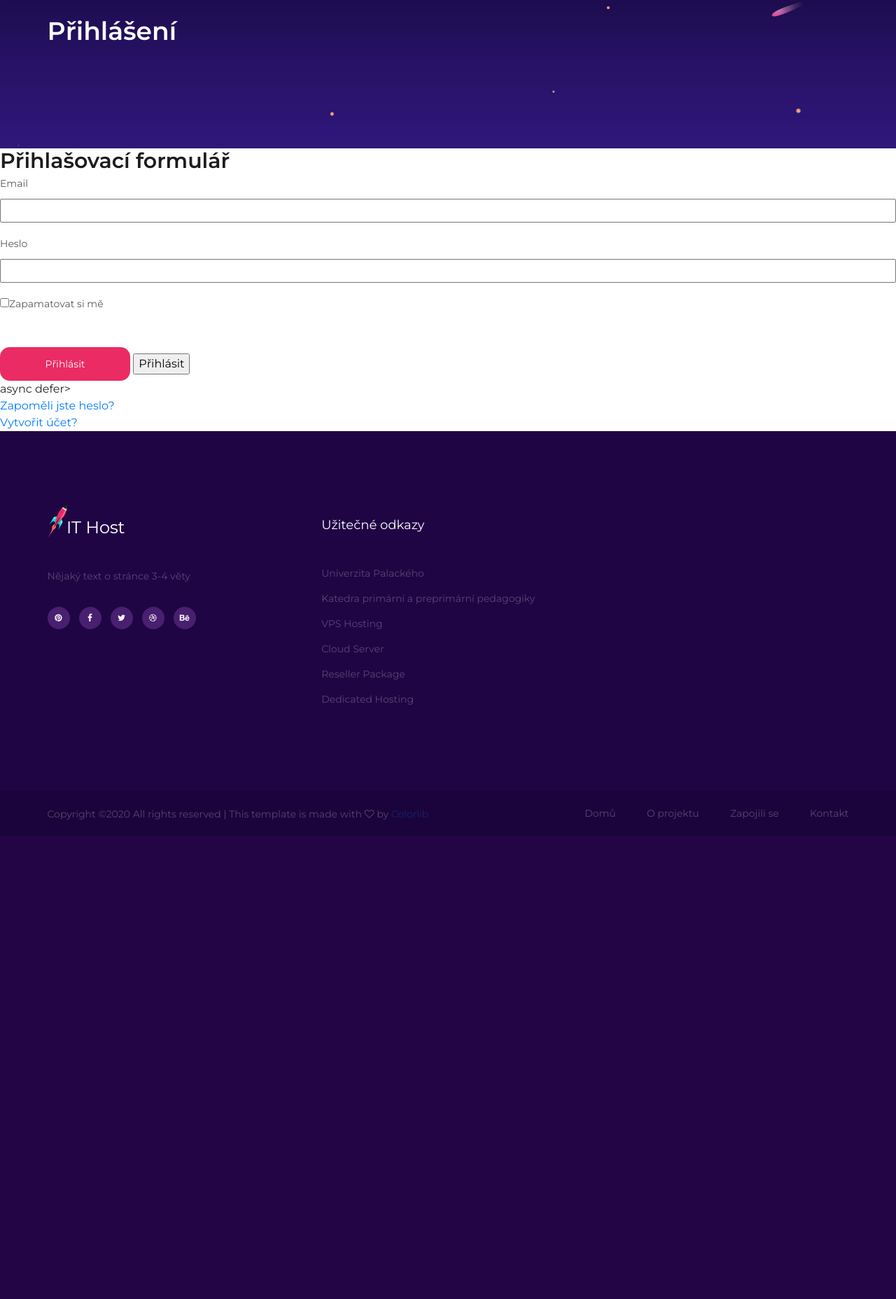
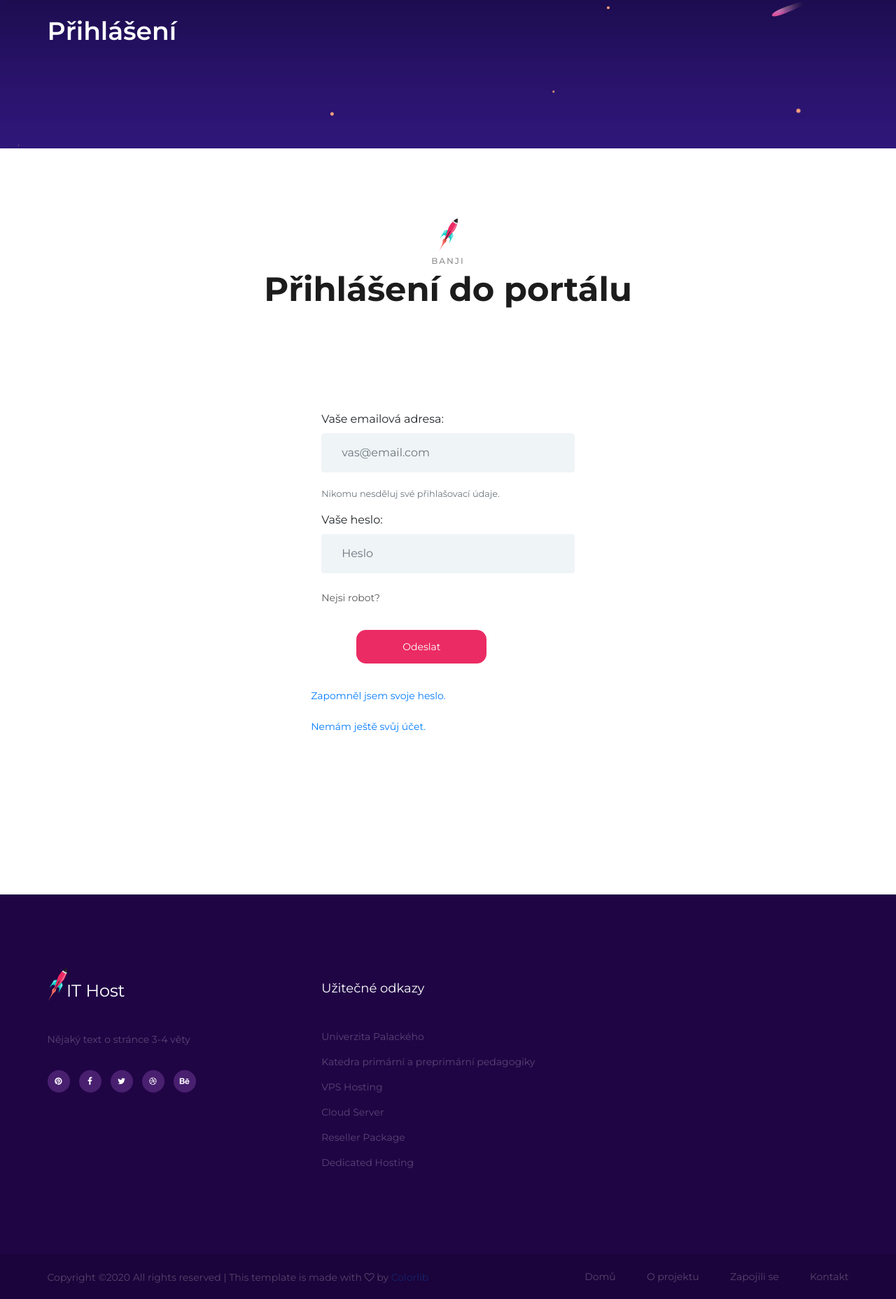
Before and after one commit to LISD20/banji, a PHP site: page /prihlaseni in a window 1280 px wide. Shown: the part 192-2048 px from the top of the page at 70% size. Before the commit the page ends 1363 px from the top, so only its background shows below. Run offline with PHP 8.4, Linux system fonts and the light colour scheme; some libraries are stand-ins or nearby versions.

Commit message:
Nastylovaná stránka pro přihlášení. Odstraněna Katastrofa od Martiny.

```diff
--- a/css/style.css
+++ b/css/style.css
@@ -1434,6 +1434,7 @@ ol {
 
 .contact-form input[type=text],
 .contact-form input[type=email],
+.contact-form input[type=password],
 .contact-form textarea {
 	width: 100%;
 	height: 56px;
--- a/pohledy/kontakt.phtml
+++ b/pohledy/kontakt.phtml
@@ -42,5 +42,5 @@
 				</div>
 			</div>
 		</div>
-		<div class="map" id="map-canvas"></div>
+		<div class="site-btn"></div>
 	</section>
--- a/pohledy/prihlaseni.phtml
+++ b/pohledy/prihlaseni.phtml
@@ -1,81 +1,73 @@
-<!--
-Ostylovat styly uvnitř template => naučit se s tím dělat, zjistit co který styl dělá.
-Vlézt do manuálu bootsrapu a bádat. Nic jiného se dělat nedá.
-Artisteer je možná dobrý nástroj, ale v tomto projektu nepoužitelný, pokud nevzeme styly co už máme.
-Nechci se tě dotknout, ale kód níže bych označil za nepoužitelný. Vůbec se v tom nevyznám. Příšerný binec s tagy.
--->
-
-<div id="art-main">
-    <div class="art-sheet clearfix">
-            <div class="art-layout-wrapper">
-                <div class="art-content-layout">
-                    <div class="art-content-layout-row">
-                        <div class="art-layout-cell art-content"><div class="art-block clearfix">
-        <div class="art-blockheader">
-            <h3 class="t">Přihlašovací formulář</h3>
+<section class="contact-section">
+    <div class="container">
+        <div class="section-title">
+            <img src="./img/section-title-icon.png" alt="#">
+            <p>Banji</p>
+            <h2>Přihlášení do portálu</h2>
         </div>
-        <div class="art-blockcontent"><form action="#" method="post" name="login" id="form-login">
-  <fieldset class="input" style="border: 0 none;">
-    <p id="form-login-username">
-      <label for="modlgn_username">Email</label>
-      <br />
-      <input id="modlgn_username" type="text" name="email" class="inputbox" alt="email" style="width:100%" />
-    </p>
-    <p id="form-login-password">
-      <label for="modlgn_passwd">Heslo</label>
-      <br />
-      <input id="modlgn_passwd" type="password" name="passwd" class="inputbox" size="18" alt="password" style="width:100%" />
-    </p>
-    <p id="form-login-remember">
-      <label class="art-checkbox">
-      <input type="checkbox" id="modlgn_remember" name="remember" value="yes" alt="Remember Me" />Zapamatovat si mě
-      </label>
-    </p>
-
-
-
-  <html>
-  <head>
-    <title>reCAPTCHA demo: Explicit render after an onload callback</title>
-    <script type="text/javascript">
-      var onloadCallback = function() {
-        grecaptcha.render('html_element', {
-          'sitekey' : '6LfyRd0UAAAAAI5RkrUfyWITFweRCVjAdODrGW2g'
-        });
-      };
-    </script>
-  </head>
-  <body>
-    <form action="http://testupol.funsite.cz/pokus/" method="POST">
-      <div id="html_element"></div>
-      <br>
-       <button class="site-btn">Přihlásit</button>
-       <input type="submit" value="Přihlásit" name="Submit" class="art-button" />
-       <div class="g-recaptcha" data-sitekey="6LeAft0UAAAAAGXjGBx00xZgrPc34l_-zIuEYqOa"></div>
-    </form>
-    <script src='https://www.google.com/recaptcha/api.js'></script>
-        async defer>
-    </script>
-
-
-
-
-
- </fieldset>
-  <ul>
-    <li>
-      <a href="#">Zapoměli jste heslo?</a>
-    </li>
-    <li>
-      <a href="#">Vytvořit účet?</a>
-    </li>
-  </ul>
-</form></div>
-</div>
+    </div>
+</section>
+<section>
+  <div class="container">
+    <div class="row">
+        <div class="col-4">
+    </div>
+    <div class="col-sm">
+        <form class="contact-form" method="post">
+            <div class="row">
+                <div class="col-md-6">
+                    <div class="form-group">
+                        <label for="exampleInputEmail1">Vaše emailová adresa:</label>
+                        <input type="email" class="form-control" id="exampleInputEmail1" aria-describedby="emailHelp" placeholder="vas@email.com">
+                        <small id="emailHelp" class="form-text text-muted">Nikomu nesděluj své přihlašovací údaje.</small>
                     </div>
                 </div>
             </div>
+            <div class="row">
+                <div class="col-md-6">
+                    <div class="form-group">
+                        <label for="exampleInputPassword1">Vaše heslo:</label>
+                        <input type="password" class="form-control" id="exampleInputPassword1" placeholder="Heslo">
+                    </div>
+                </div>
+            </div>
+            <div class="row">
+                <div class="col-md-6">
+                    <div class="form-group">
+                        <p>Nejsi robot?</p>
+                        <div class="g-recaptcha" data-sitekey="6LeAft0UAAAAAGXjGBx00xZgrPc34l_-zIuEYqOa"></div>
+                    </div>
+                </div>
+            </div>
+            <!-- Toto udělat lépe přes styly -->
+            <div class="row">
+                <div class="offset-sm-1">
+                    <p></p>
+                        <button type="submit" class="site-btn">Odeslat</button>
+                    <p></p>
+                </div>
+            </div>
+
+        </form>
+        <script src='https://www.google.com/recaptcha/api.js'></script>
+        <!-- Toto udělat lépe přes styly -->
+        <div class="row"><p></p></div>
+
+        <!-- Sekce s odkazy -->
+        <div class="row">
+            <p>
+                <a href="obnova-hesla">Zapomněl jsem svoje heslo.</a>
+            </p>
+        </div>
+            <div class="row">
+                <p>
+                    <a href="registrace">Nemám ještě svůj účet.</a>
+                </p>
+            </div>
+        </div>
     </div>
-
-</div>
+  </div>
+    <!-- Odsazení na konci stránky-->
+    <div class="spad">
     </div>
+</section>
```
